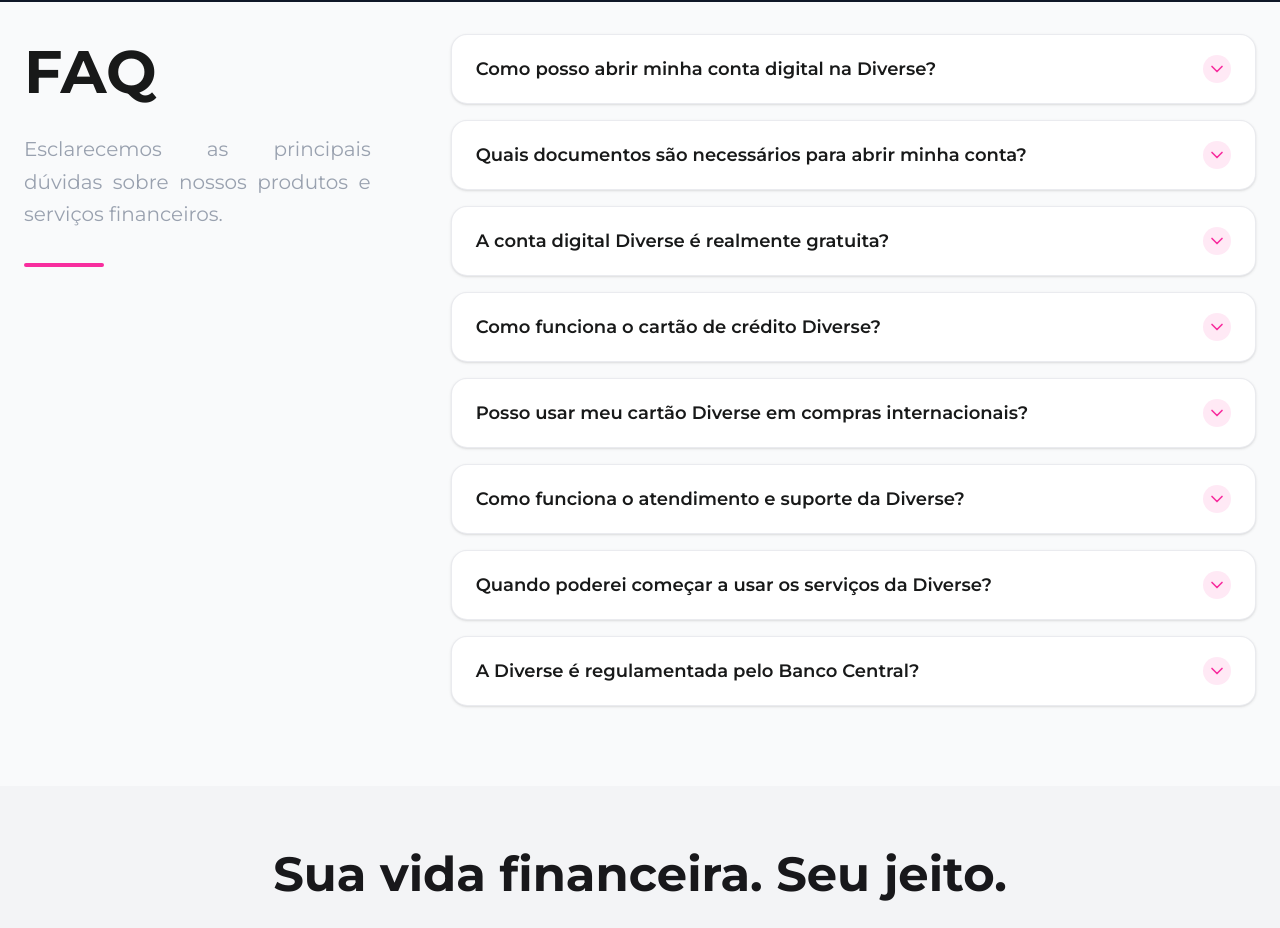
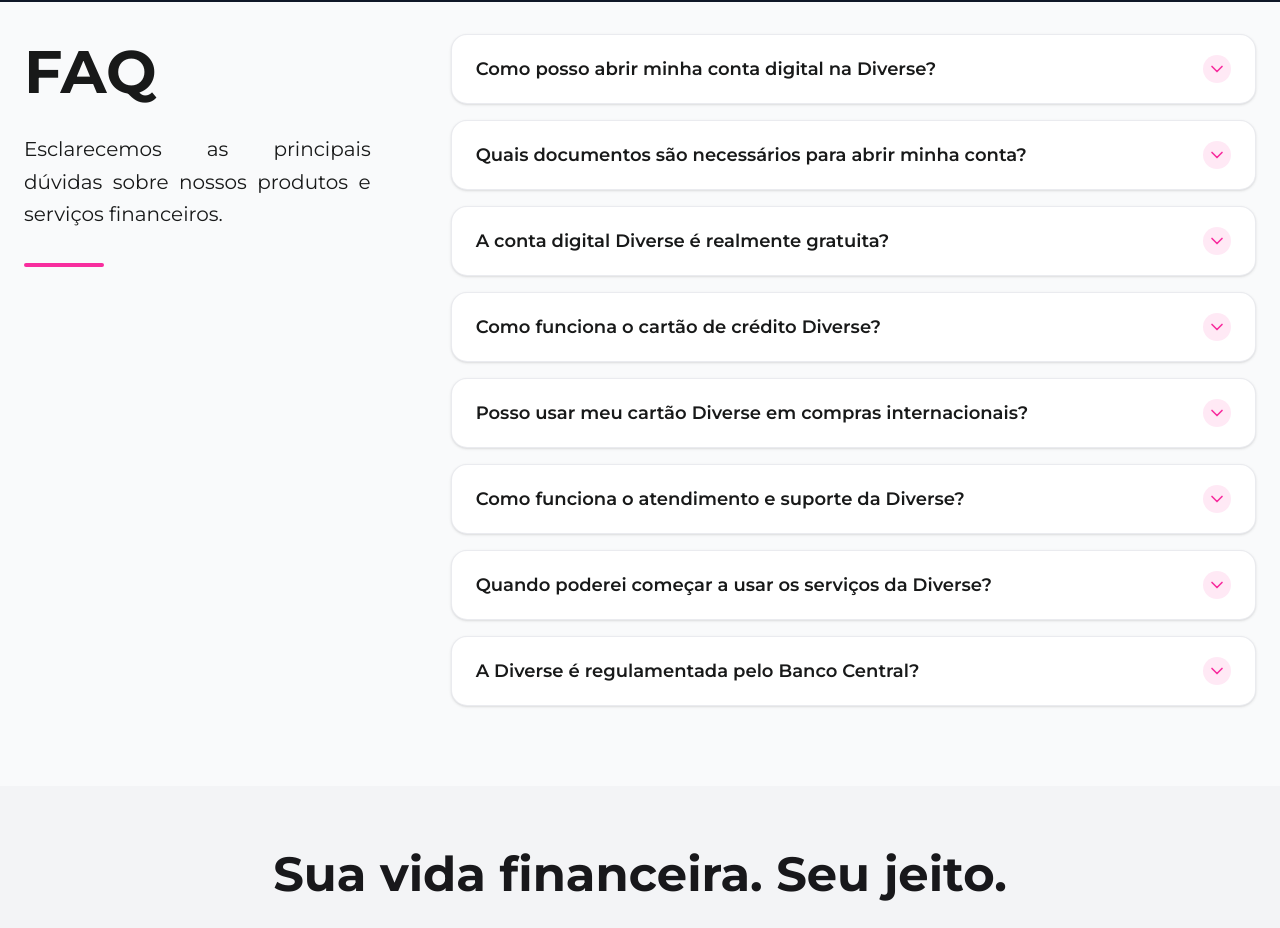
Before and after one commit to chriskryon/diverse-landing, a Next.js app: page / in a window 1280 px wide. Shown: the part 3380-4308 px from the top of the page. Built offline with nearby package versions, Linux system fonts and the light colour scheme; no server answers.

Commit message:
style: change color

```diff
--- a/src/components/FaqSection.tsx
+++ b/src/components/FaqSection.tsx
@@ -81,10 +81,10 @@ export default function FaqSection() {
             className="hidden lg:block lg:col-span-4 lg:sticky lg:top-8"
           >
             <div className="pr-8">
-              <h2 className="text-5xl xl:text-6xl font-bold text-[#181919] mb-6 leading-tight">
+              <h2 className="text-5xl xl:text-6xl font-bold text-diverse-black mb-6 leading-tight">
                 FAQ
               </h2>
-              <p className="text-xl text-gray-400 leading-relaxed mb-8 text-justify">
+              <p className="text-xl text-diverse-black leading-relaxed mb-8 text-justify">
                 Esclarecemos as principais dúvidas sobre nossos produtos e serviços financeiros.
               </p>
               <div className="w-20 h-1 bg-diverse-pink rounded-full"></div>
```
